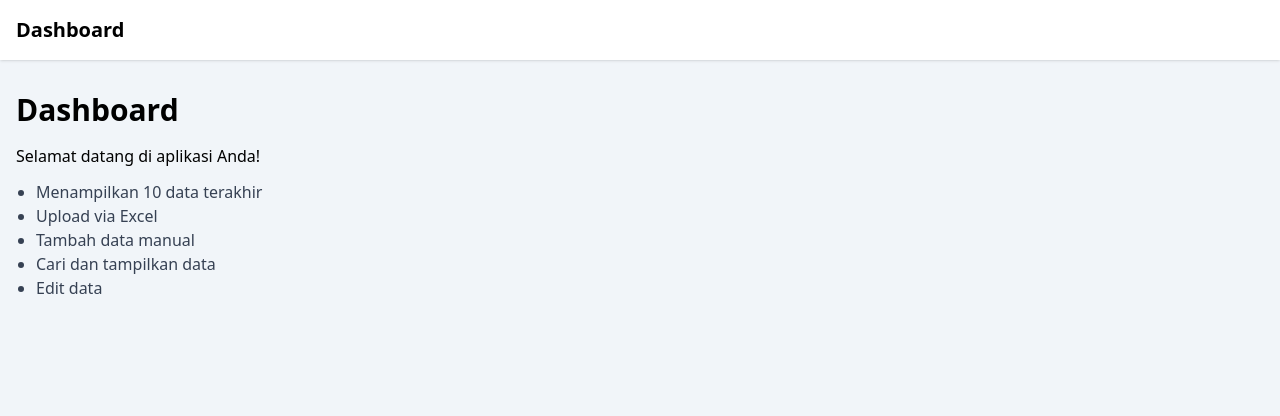
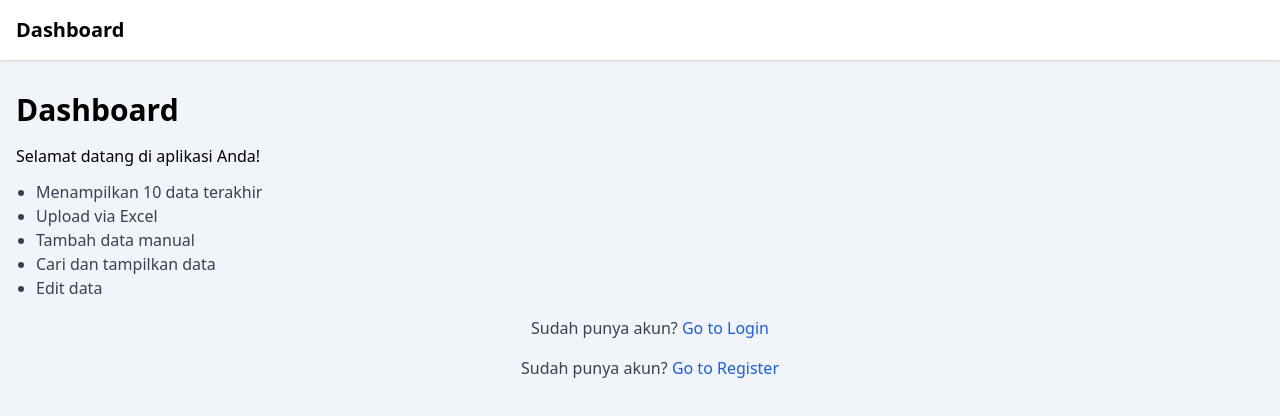
Before and after one commit to vDescent/frontend-pendataan-react, a React (Vite) app: page /dashboard in a window 1280 px wide. Shown: the top 416 px of the page. Built offline with nearby package versions, Linux system fonts and the light colour scheme.

Commit message:
feat: add login and register. Now it's working properly

```diff
--- a/src/pages/auth/Login.jsx
+++ b/src/pages/auth/Login.jsx
@@ -1,13 +1,21 @@
 import { useState } from "react";
+import { login } from "../../services/AuthService";
+import { useNavigate, Link } from "react-router-dom";
 
 export default function Login() {
   const [email, setEmail] = useState("");
   const [password, setPassword] = useState("");
+  const navigate = useNavigate();
 
-  const handleSubmit = (e) => {
+  const handleSubmit = async (e) => {
     e.preventDefault();
-    console.log("Login:", { email, password });
-    // nanti panggil login(email, password)
+    try {
+      await login(email, password);
+      alert("Login sukses!");
+      navigate("/dashboard");
+    } catch (err) {
+      alert("Login gagal: " + err.response?.data?.message || err.message);
+    }
   };
 
   return (
@@ -35,6 +43,11 @@ export default function Login() {
           Login
         </button>
       </form>
+        <p className="mt-4 text-center">
+      <Link to="/register" className="text-blue-600 hover:underline">
+        Go to Register
+      </Link>
+    </p>
     </div>
   );
 }
--- a/src/pages/auth/Register.jsx
+++ b/src/pages/auth/Register.jsx
@@ -1,4 +1,6 @@
 import { useState } from "react";
+import { register } from "../../services/AuthService";
+import { useNavigate, Link } from "react-router-dom";
 
 export default function Register() {
   const [form, setForm] = useState({
@@ -8,14 +10,21 @@ export default function Register() {
     confirmPassword: "",
   });
 
+  const navigate = useNavigate();
+
   const handleChange = (e) => {
     setForm((prev) => ({ ...prev, [e.target.name]: e.target.value }));
   };
 
-  const handleSubmit = (e) => {
+  const handleSubmit = async (e) => {
     e.preventDefault();
-    console.log("Register:", form);
-    // nanti panggil register(form)
+    try {
+      await register(form);
+      alert("Registrasi berhasil!");
+      navigate("/login");
+    } catch (err) {
+      alert("Registrasi gagal: " + err.response?.data?.message || err.message);
+    }
   };
 
   return (
@@ -61,6 +70,12 @@ export default function Register() {
           Register
         </button>
       </form>
+      <p className="mt-4 text-center">
+        Sudah punya akun?{" "}
+        <Link to="/login" className="text-blue-600 hover:underline">
+          Go to Login
+        </Link>
+      </p>
     </div>
   );
 }
--- a/src/pages/dashboard/Dashboard.jsx
+++ b/src/pages/dashboard/Dashboard.jsx
@@ -1,3 +1,5 @@
+import { Link } from "react-router-dom";
+
 export default function Dashboard() {
   return (
     <div>
@@ -9,6 +11,19 @@ export default function Dashboard() {
         <li>Tambah data manual</li>
         <li>Cari dan tampilkan data</li>
         <li>Edit data</li>
+              <p className="mt-4 text-center">
+        Sudah punya akun?{" "}
+        <Link to="/login" className="text-blue-600 hover:underline">
+          Go to Login
+        </Link>
+      </p>
+
+            <p className="mt-4 text-center">
+        Sudah punya akun?{" "}
+        <Link to="/register" className="text-blue-600 hover:underline">
+          Go to Register
+        </Link>
+      </p>
       </ul>
     </div>
   );
```
